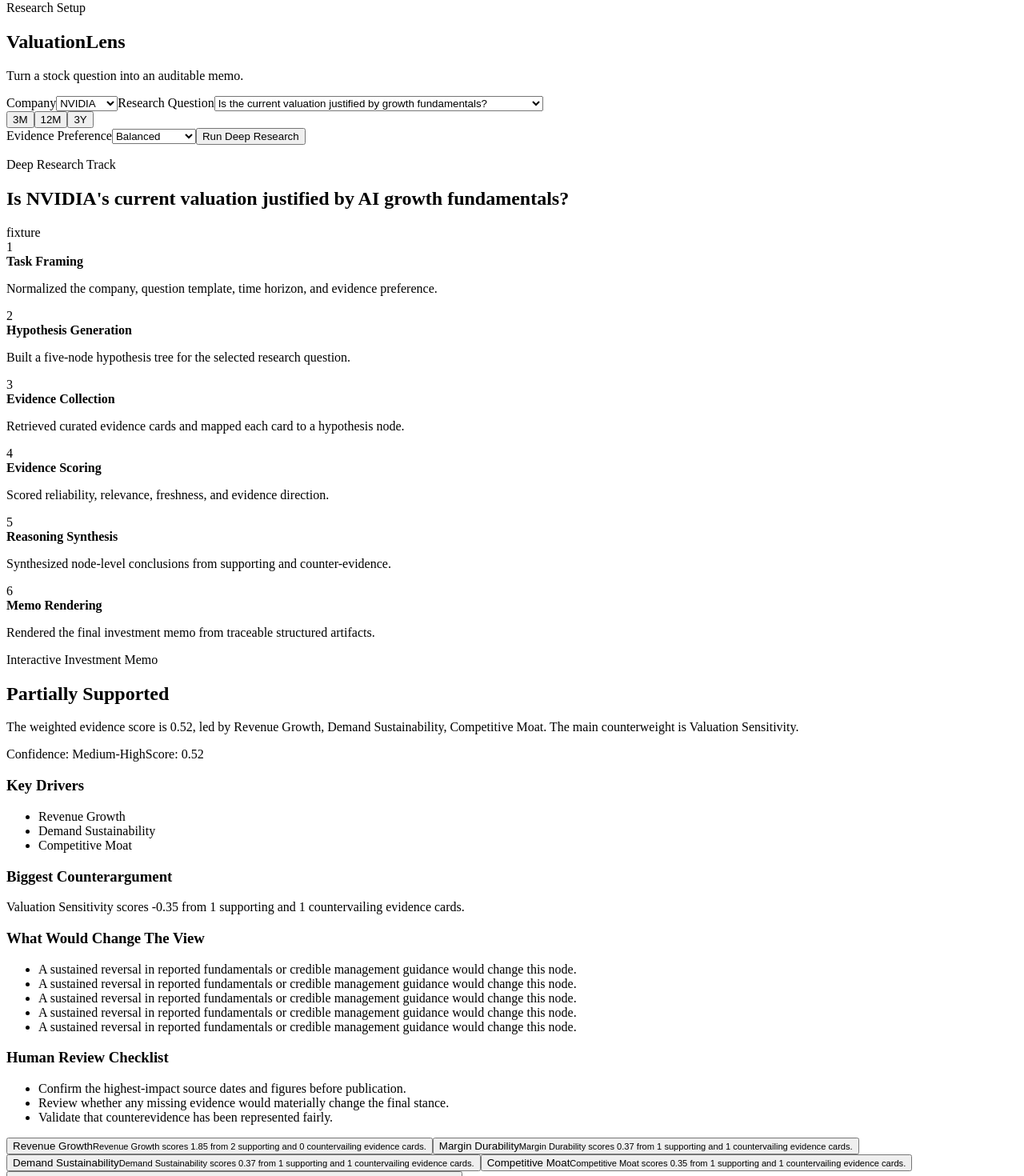
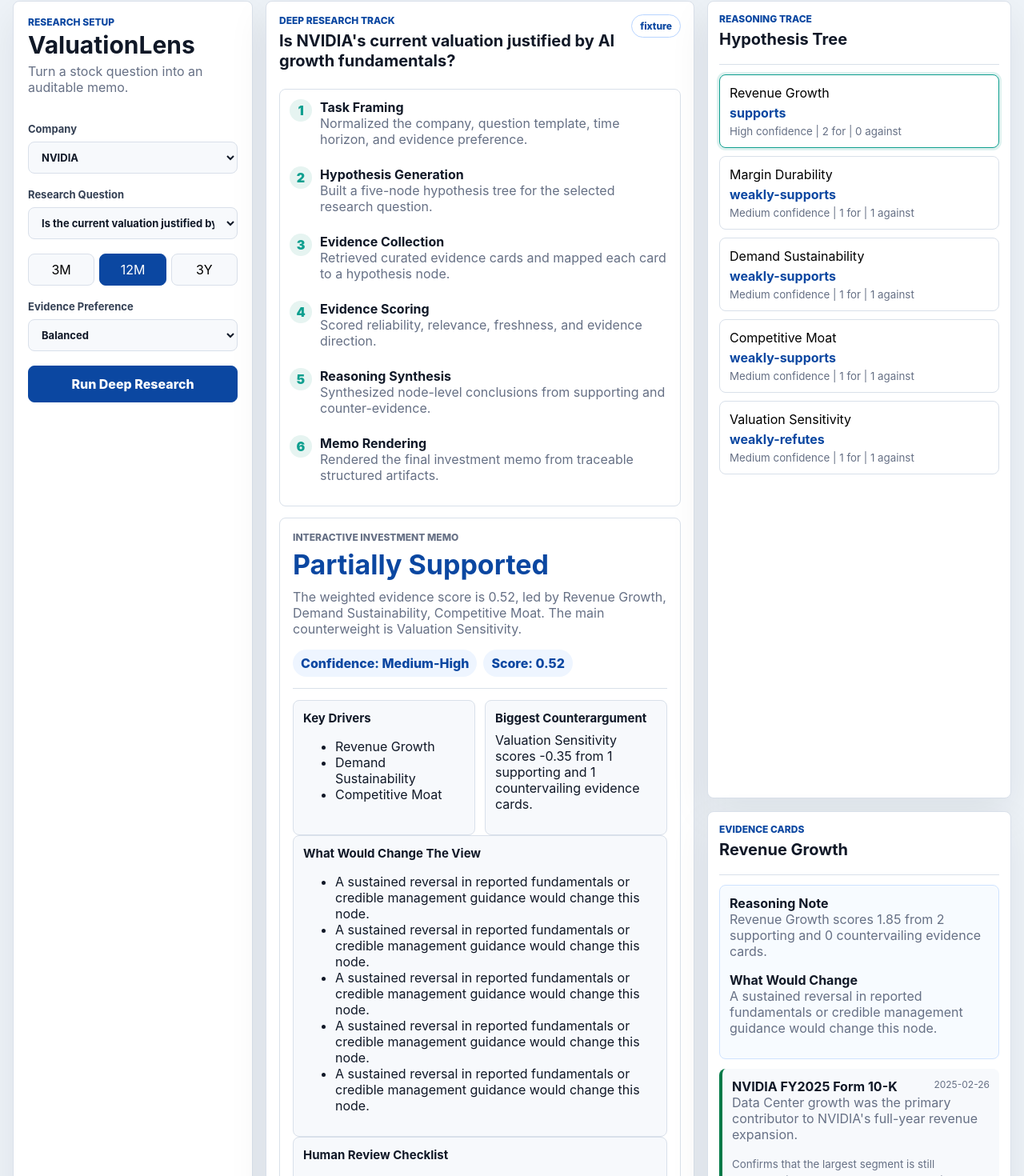
Before and after one commit to tt11285/Miromind, a Next.js app: page / in a window 1280 px wide. Shown: the part 15-1485 px from the top of the page at 80% size. Built offline with nearby package versions, Linux system fonts and the light colour scheme.

Commit message:
style: polish research workbench

```diff
--- a/src/app/globals.css
+++ b/src/app/globals.css
@@ -1 +1,367 @@
-/* Placeholder for Task 8 global styles. */
+:root {
+  color-scheme: light;
+  --ink: #101827;
+  --muted: #667085;
+  --line: #d9e0ea;
+  --panel: #ffffff;
+  --field: #f7f9fc;
+  --blue: #0b47a1;
+  --teal: #0f9f8f;
+  --amber: #b86b00;
+  --red: #b42318;
+  --green: #027a48;
+  --shadow: 0 18px 50px rgba(16, 24, 39, 0.08);
+}
+
+* {
+  box-sizing: border-box;
+}
+
+body {
+  margin: 0;
+  background: #eef3f8;
+  color: var(--ink);
+  font-family: Inter, ui-sans-serif, system-ui, -apple-system, BlinkMacSystemFont, "Segoe UI", sans-serif;
+}
+
+button,
+select {
+  font: inherit;
+}
+
+.app-shell {
+  display: grid;
+  grid-template-columns: 300px minmax(0, 1fr) 380px;
+  gap: 16px;
+  min-height: 100vh;
+  padding: 16px;
+}
+
+.setup-panel,
+.workspace,
+.trace-column > section,
+.timeline,
+.memo-panel {
+  background: var(--panel);
+  border: 1px solid var(--line);
+  border-radius: 8px;
+  box-shadow: var(--shadow);
+}
+
+.setup-panel {
+  display: flex;
+  flex-direction: column;
+  gap: 18px;
+  padding: 18px;
+}
+
+.eyebrow {
+  color: var(--blue);
+  font-size: 12px;
+  font-weight: 800;
+  letter-spacing: 0;
+  margin: 0 0 6px;
+  text-transform: uppercase;
+}
+
+h1,
+h2,
+h3,
+p {
+  margin-top: 0;
+}
+
+h1 {
+  font-size: 30px;
+  line-height: 1;
+  margin-bottom: 8px;
+}
+
+h2 {
+  font-size: 20px;
+  line-height: 1.25;
+  margin-bottom: 8px;
+}
+
+h3 {
+  font-size: 15px;
+  margin-bottom: 8px;
+}
+
+.lede,
+.memo-hero p,
+.timeline-step p,
+.reasoning-note p,
+.evidence-card p,
+.evidence-card small {
+  color: var(--muted);
+}
+
+label {
+  display: grid;
+  gap: 8px;
+  color: #344054;
+  font-size: 13px;
+  font-weight: 700;
+}
+
+select {
+  width: 100%;
+  border: 1px solid var(--line);
+  border-radius: 8px;
+  background: var(--field);
+  color: var(--ink);
+  padding: 10px 12px;
+}
+
+.segmented {
+  display: grid;
+  grid-template-columns: repeat(3, 1fr);
+  gap: 6px;
+}
+
+.segmented button,
+.primary-action,
+.trace-button,
+.tree-node {
+  border: 1px solid var(--line);
+  border-radius: 8px;
+  cursor: pointer;
+}
+
+.segmented button {
+  background: var(--field);
+  padding: 9px 0;
+}
+
+.segmented .active,
+.primary-action {
+  background: var(--blue);
+  border-color: var(--blue);
+  color: #fff;
+}
+
+.primary-action {
+  padding: 12px 14px;
+  font-weight: 800;
+}
+
+.workspace {
+  min-width: 0;
+  overflow: auto;
+  padding: 16px;
+}
+
+.workspace-header {
+  align-items: flex-start;
+  display: flex;
+  justify-content: space-between;
+  gap: 12px;
+}
+
+.mode-pill {
+  border: 1px solid #b7d4ff;
+  border-radius: 999px;
+  color: var(--blue);
+  font-size: 12px;
+  font-weight: 800;
+  padding: 6px 10px;
+  white-space: nowrap;
+}
+
+.timeline {
+  box-shadow: none;
+  display: grid;
+  gap: 8px;
+  margin: 14px 0;
+  padding: 12px;
+}
+
+.timeline-step {
+  align-items: flex-start;
+  display: grid;
+  grid-template-columns: 28px 1fr;
+  gap: 10px;
+}
+
+.step-index {
+  align-items: center;
+  background: #e6f4f1;
+  border-radius: 50%;
+  color: var(--teal);
+  display: inline-flex;
+  font-weight: 900;
+  height: 28px;
+  justify-content: center;
+  width: 28px;
+}
+
+.memo-panel {
+  box-shadow: none;
+  padding: 16px;
+}
+
+.memo-hero {
+  border-bottom: 1px solid var(--line);
+  margin-bottom: 14px;
+  padding-bottom: 14px;
+}
+
+.memo-hero h2 {
+  color: var(--blue);
+  font-size: 34px;
+}
+
+.stance-row {
+  display: flex;
+  flex-wrap: wrap;
+  gap: 8px;
+}
+
+.stance-row span,
+.trace-button span {
+  font-weight: 800;
+}
+
+.stance-row span {
+  background: #eef5ff;
+  border-radius: 999px;
+  color: var(--blue);
+  padding: 7px 10px;
+}
+
+.memo-grid {
+  display: grid;
+  grid-template-columns: repeat(2, minmax(0, 1fr));
+  gap: 12px;
+}
+
+.memo-grid article,
+.memo-section {
+  background: var(--field);
+  border: 1px solid var(--line);
+  border-radius: 8px;
+  padding: 12px;
+}
+
+.trace-button {
+  align-items: flex-start;
+  background: #fff;
+  display: grid;
+  gap: 4px;
+  margin-top: 10px;
+  padding: 12px;
+  text-align: left;
+  width: 100%;
+}
+
+.trace-column {
+  display: grid;
+  gap: 16px;
+  min-width: 0;
+}
+
+.tree-panel,
+.evidence-panel {
+  overflow: hidden;
+  padding: 14px;
+}
+
+.panel-heading {
+  border-bottom: 1px solid var(--line);
+  margin-bottom: 12px;
+  padding-bottom: 10px;
+}
+
+.tree-list,
+.evidence-list {
+  display: grid;
+  gap: 10px;
+}
+
+.tree-node {
+  background: #fff;
+  display: grid;
+  gap: 5px;
+  padding: 12px;
+  text-align: left;
+}
+
+.tree-node strong {
+  color: var(--blue);
+}
+
+.tree-node small {
+  color: var(--muted);
+}
+
+.tree-node.selected {
+  border-color: var(--teal);
+  box-shadow: 0 0 0 3px rgba(15, 159, 143, 0.14);
+}
+
+.tree-node.highlighted {
+  background: #fff8e8;
+  border-color: #f2c170;
+}
+
+.reasoning-note {
+  background: #f7fbff;
+  border: 1px solid #cfe3ff;
+  border-radius: 8px;
+  margin-bottom: 12px;
+  padding: 12px;
+}
+
+.evidence-card {
+  border-left: 4px solid var(--muted);
+  border-radius: 8px;
+  background: var(--field);
+  padding: 12px;
+}
+
+.evidence-card.supports {
+  border-left-color: var(--green);
+}
+
+.evidence-card.refutes {
+  border-left-color: var(--red);
+}
+
+.evidence-card.complicates {
+  border-left-color: var(--amber);
+}
+
+.evidence-card div {
+  display: flex;
+  gap: 8px;
+  justify-content: space-between;
+}
+
+.evidence-card span {
+  color: var(--muted);
+  font-size: 12px;
+}
+
+@media (max-width: 1120px) {
+  .app-shell {
+    grid-template-columns: 280px minmax(0, 1fr);
+  }
+
+  .trace-column {
+    grid-column: 1 / -1;
+    grid-template-columns: repeat(2, minmax(0, 1fr));
+  }
+}
+
+@media (max-width: 760px) {
+  .app-shell,
+  .trace-column,
+  .memo-grid {
+    grid-template-columns: 1fr;
+  }
+
+  .app-shell {
+    padding: 10px;
+  }
+}
```
